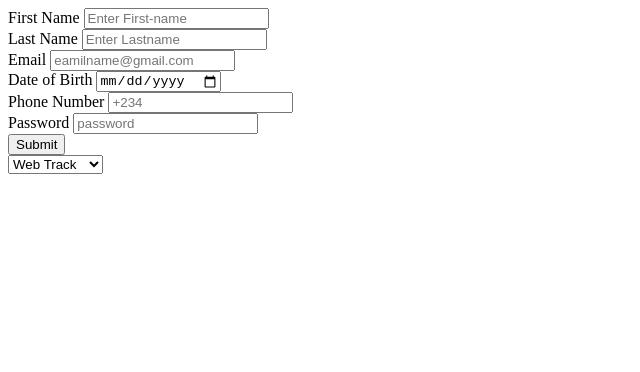
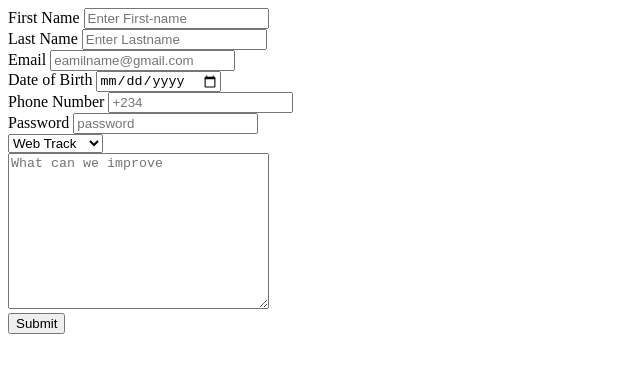
Before and after one commit to sirwills/forms, a plain HTML site: page index.html in a window 1280 px wide. Shown: the whole page, without its empty margins (0-640 px from the left). Drawn offline with Linux system fonts and the light colour scheme.

Commit message:
text area added

```diff
--- a/index.html
+++ b/index.html
@@ -32,16 +32,23 @@
         <input type="password" placeholder="password">
         <br>
 
+        <select name="" id="">
+            <option value="WebTrack">Web Track</option>
+            <option value="AITrack">AI Track</option>
+            <option value="GameTrack">Game Track</option>
+        </select>
+        <br>
+
+        <textarea placeholder="What can we improve" name="" id="" cols="30" rows="10"></textarea>
+        <br>
+
+
 
         <input type="submit" name="" id="">
         <br>
 
 
-        <select name="" id="">
-            <option value="WebTrack">Web Track</option>
-            <option value="AITrack">AI Track</option>
-            <option value="GameTrack">Game Track</option>
-        </select>
+
 
     </form>
 </body>
```
